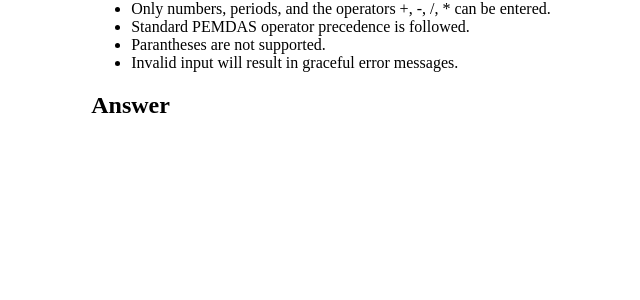
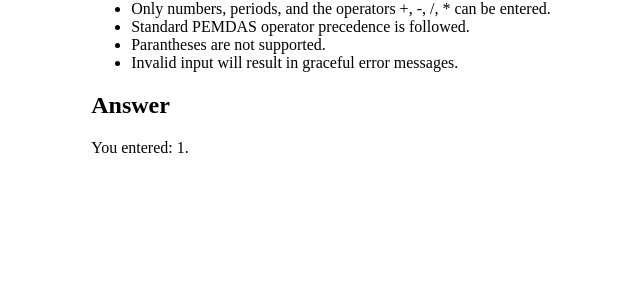
Before and after one commit to KyCodeHuynh/IMDB-Jr, a PHP site: page /calculator.php?expr=1 in a window 1280 px wide. Shown: the part 193-493 px from the top of the page, without its empty margins (319-959 px from the left). Run offline with PHP 8.4, Linux system fonts and the light colour scheme.

Commit message:
Example echo back of user input

```diff
--- a/vm-shared/calculator.php
+++ b/vm-shared/calculator.php
@@ -36,8 +36,10 @@
 
             <h2>Answer</h2>
             <?php
-
             ?>
+            <p>
+                You entered: <?php echo $_GET["expr"]; ?>.
+            </p>
         </div>
     </body>
 </html>
```
